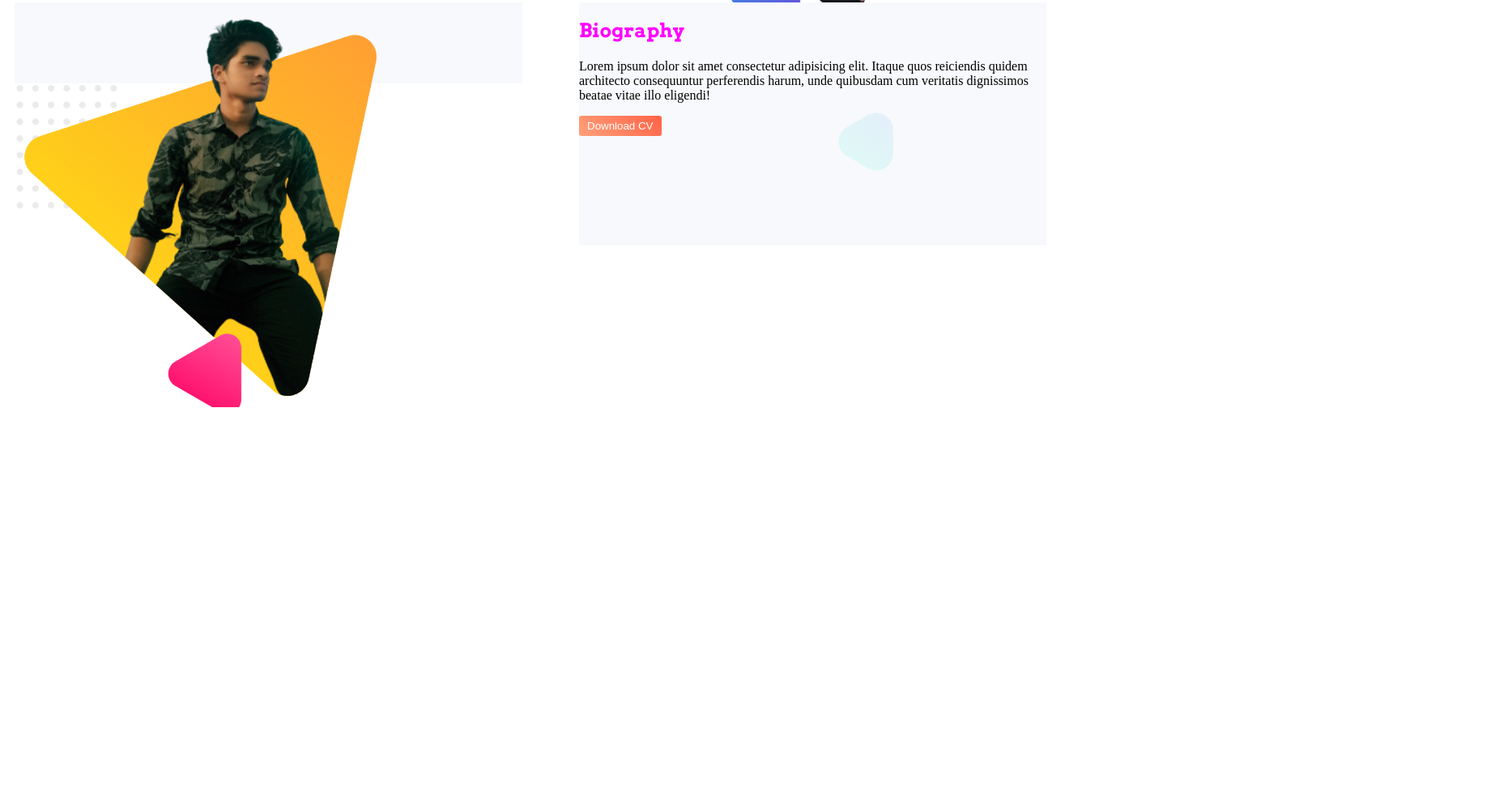
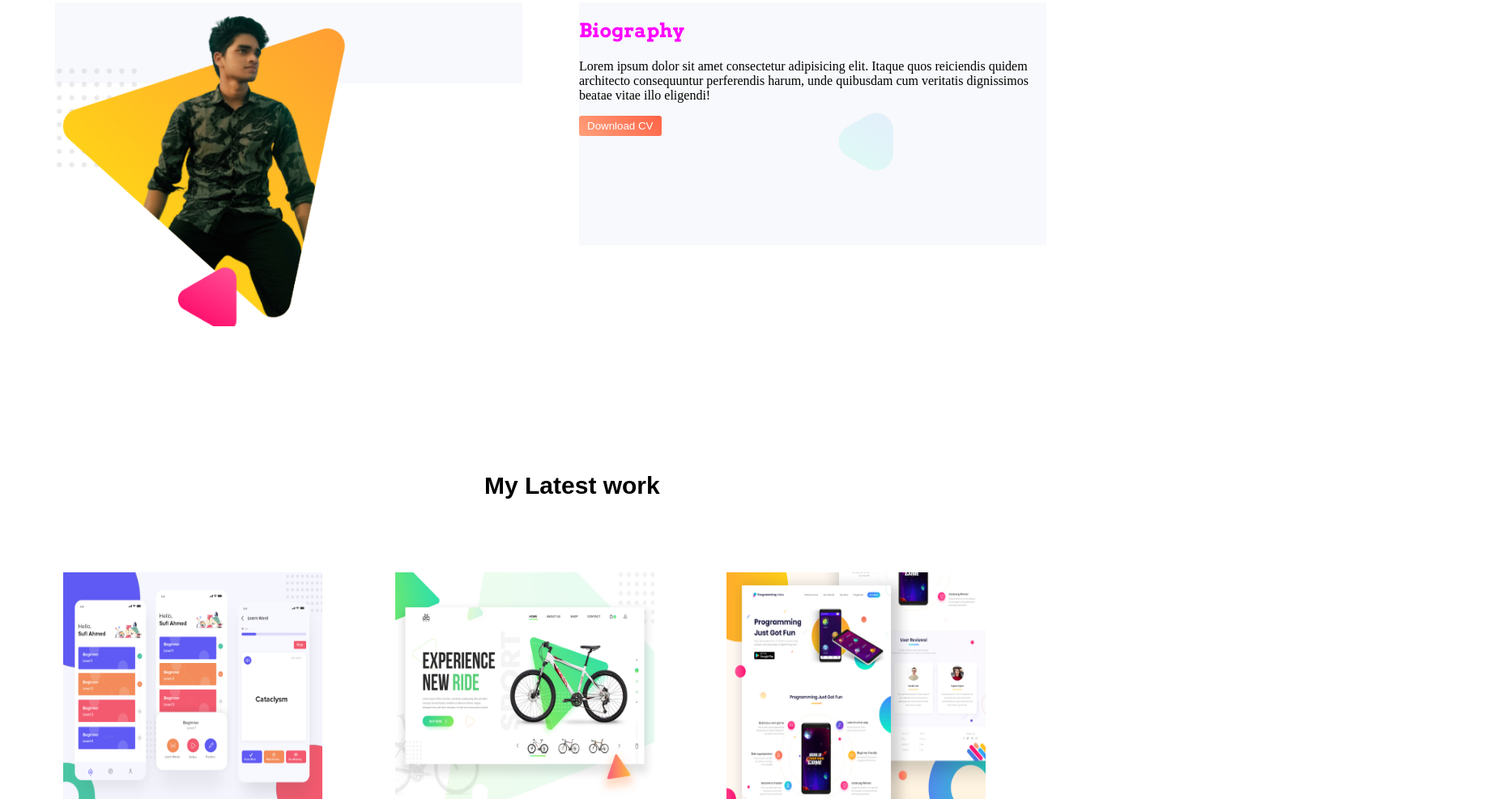
Before and after one commit to nabilNM07/personal-website, a plain HTML site: page index.html in a window 1280 px wide. Shown: the part 617-1604 px from the top of the page at 81% size, 1862 px wide, since content can reach past the window. Before the commit the page ends 1124 px from the top, so only its background shows below. Drawn offline with Linux system fonts and the light colour scheme.

Commit message:
latest work

```diff
--- a/index.html
+++ b/index.html
@@ -33,8 +33,18 @@
         <p>Lorem ipsum dolor sit amet consectetur adipisicing elit. Itaque quos reiciendis quidem architecto consequuntur perferendis harum, unde quibusdam cum veritatis dignissimos beatae vitae illo eligendi!</p>
         <button class="btn">Download CV</button>
     </div>
+   </section>
+   <h1 class="lw">My Latest work</h1>
+   <section class="latest-work">
+       <img class="work-shadow" src="latest-work/work-1.png" height="280px" width="320px">
+       <img class="work-shadow" src="latest-work/work-2.jpg" height="280px" width="320px">
+       <img class="work-shadow" src="latest-work/work-3.jpg" height="280px" width="320px">
+</section>
 
- </section>
+
+
+
+
 
 </body>
 </html>
--- a/style.css
+++ b/style.css
@@ -20,7 +20,7 @@ h3{
     background-image: url(images/header-bg.png);
 }
 .himage{
-    height: 500px;
+    height: 400px;
 }
 .btn{
     background-image: linear-gradient(45deg, lightSalmon, tomato);
@@ -53,4 +53,33 @@ h3{
 .biography-left{
     height: 100px;
     background-image: url(images/biography-bg.png);
+    margin-left: 50px;
 }
+.lw{
+    text-decoration: none;
+    color: black;
+    position: relative;
+    left: 590px;
+    top: 260px;
+    font-family: sans-serif;
+    font-size: 30px;
+}
+.latest-work{
+    display: grid;
+    grid-template-columns: 1fr 1fr 1fr;
+    grid-gap: 5px;
+    position: relative;
+    top: 330px;
+    left: 50px;
+    margin-left: 20px;
+    margin-right: 20px;
+    background-image: url(images/latest-work-bg.png);
+
+}
+.work-shadow{
+    transition: 1s;
+}
+.work-shadow:hover{
+    box-shadow: 2px 2px 6px black;
+    transform: scale(1.1);
+}
```
